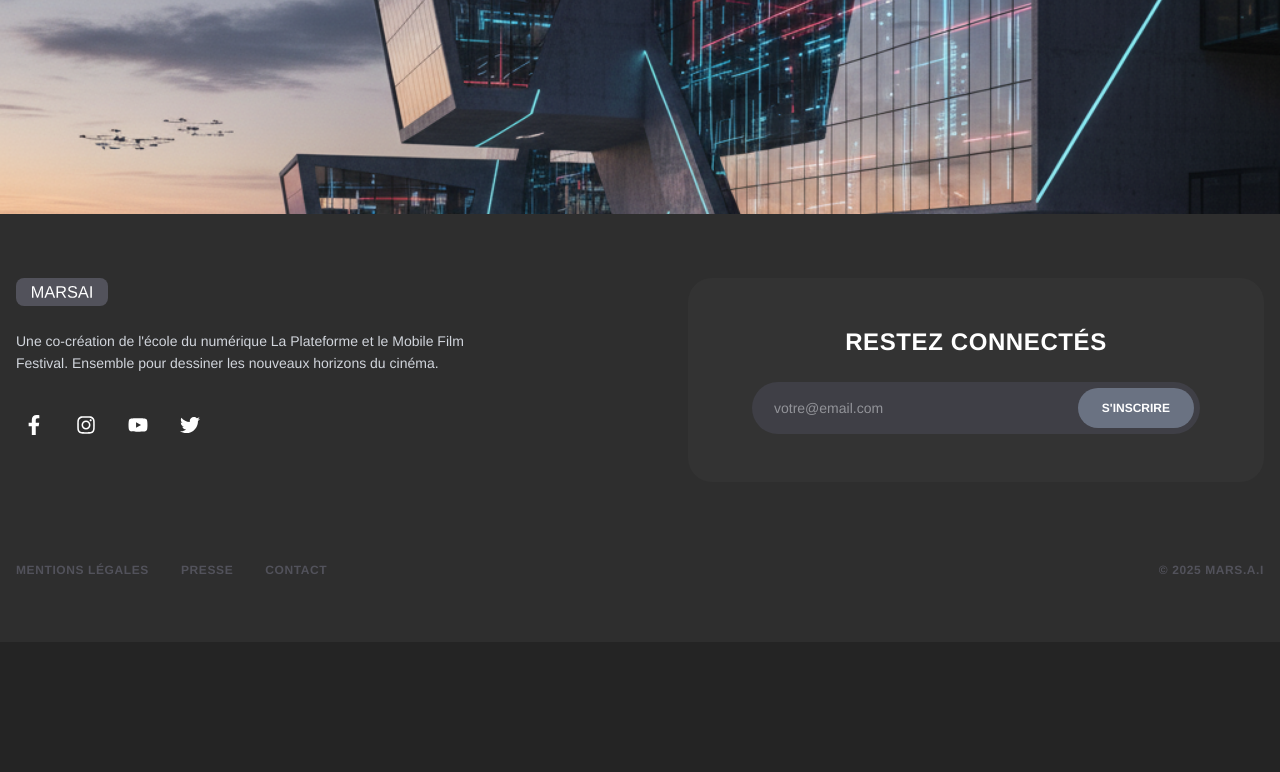
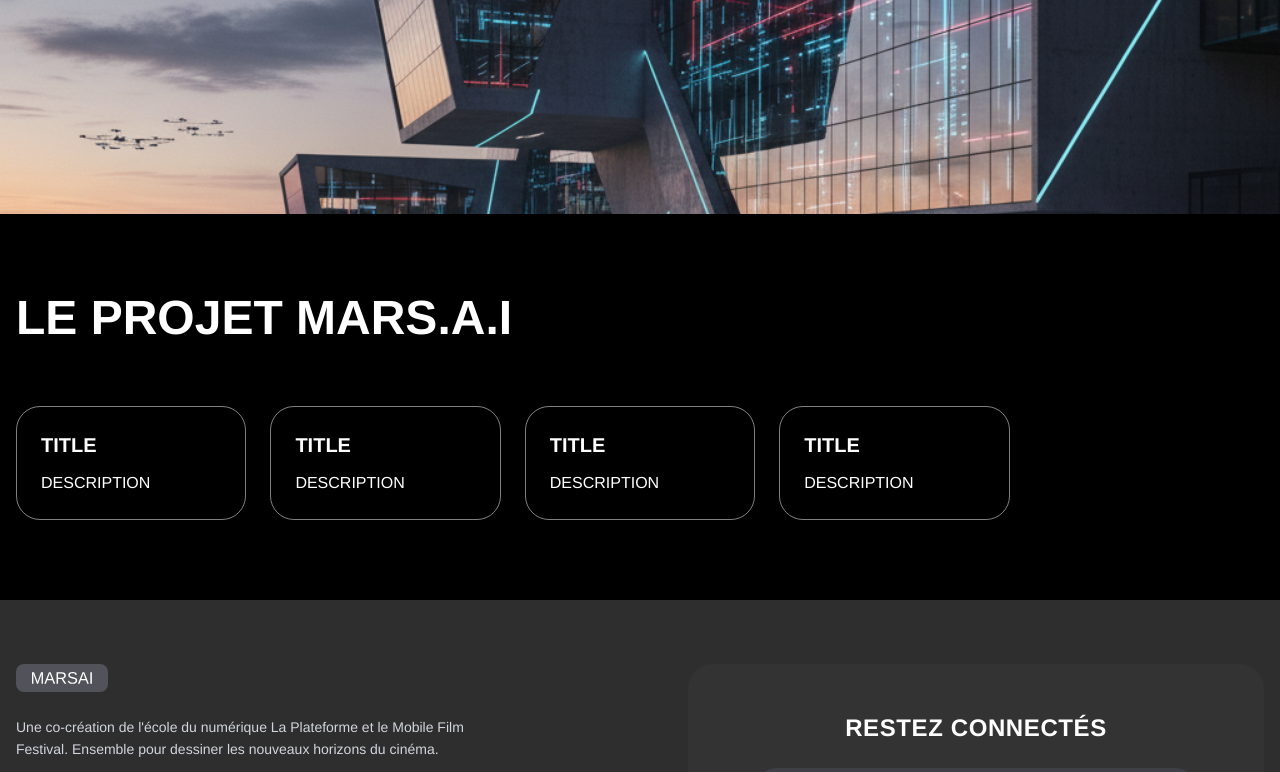
Before and after one commit to Gersho/marsai-front, a React (Vite) app: page / in a window 1280 px wide. Shown: the part 586-1358 px from the top of the page. Before the commit the page ends 1228 px from the top, so only its background shows below. Built offline with nearby package versions, Linux system fonts and the light colour scheme; the HTML template or start-up script is replaced by a standard one.

Commit message:
integration homepage projet

```diff
--- a/src/App.jsx
+++ b/src/App.jsx
@@ -11,7 +11,6 @@ function App() {
       <Routes>
         <Route path="/" element={<HomePage />} />
         <Route path="/movies" element={<GaleryPage />} />
-
       </Routes>
       <Footer/>
     </>
--- a/src/components/Footer.jsx
+++ b/src/components/Footer.jsx
@@ -23,7 +23,6 @@ const footerLogo = {
             <div className="inline-block bg-[#52525B] text-white font-bold px-4 py-2 rounded-lg text-sm tracking-wide">
               <Logo src={footerLogo.logo.src} alt={footerLogo.logo.alt} />
             </div>
-
             {/* Paragraphe de description */}
             <p className="text-gray-300 text-sm leading-relaxed max-w-md mx-auto lg:mx-0">
               Une co-création de l&apos;école du numérique La Plateforme et le Mobile Film Festival.
--- /dev/null
+++ b/src/components/Projet.jsx
@@ -0,0 +1,34 @@
+// import React from "react";
+
+const SectionProjet = () => {
+    return(
+        <section className="bg-black text-white py-20 px-4">
+                <div className="mb-16 max-w-7xl mx-auto ">
+            <h2 className="text-3xl md:text-5xl font-bold mb-4">
+                <span>LE PROJET MARS.A.I</span>
+            </h2>
+            </div>
+            <div className=" max-w-7xl mx-auto grid grid-cols-1 md:grid-cols-4 lg:grid-cols-5 gap-6 text-center md:text-left">
+            <div className="border border-white/50 p-6 rounded-3xl h-full">
+                <h3 className="text-xl font-bold mb-3 text-white">TITLE</h3>
+                <p>DESCRIPTION</p>
+            </div>
+            <div className="border border-white/50 p-6 rounded-3xl h-full">
+                <h3 className="text-xl font-bold mb-3 text-white">TITLE</h3>
+                <p>DESCRIPTION</p>
+            </div>
+            <div className="border border-white/50 p-6 rounded-3xl h-full">
+                <h3 className="text-xl font-bold mb-3 text-white">TITLE</h3>
+                <p>DESCRIPTION</p>
+            </div>
+            <div className="border border-white/50 p-6 rounded-3xl h-full">
+                <h3 className="text-xl font-bold mb-3 text-white">TITLE</h3>
+                <p>DESCRIPTION</p>
+            </div>
+            </div>
+        </section>
+    )
+
+};
+
+export default SectionProjet;
--- a/src/pages/HomePage.jsx
+++ b/src/pages/HomePage.jsx
@@ -1,8 +1,10 @@
 import { Link } from 'react-router-dom';
+import SectionProjet from '../components/Projet';
 
 function HomePage() {
   return (
-    <div className="typography py-24  md:py-36 lg:py-0 lg:min-h-screen bg-black bg-[url(/src/assets/banner-mobile.png)] md:bg-[url(/src/assets/banner.png)] bg-no-repeat bg-cover flex text-white">
+    <>
+        <div className="typography py-24  md:py-36 lg:py-0 lg:min-h-screen bg-black bg-[url(/src/assets/banner-mobile.png)] md:bg-[url(/src/assets/banner.png)] bg-no-repeat bg-cover flex text-white">
       <div className="flex-1 flex flex-col justify-center items-center max-w-lg mx-auto">
         <h1 className="uppercase text-center text-4xl md:text-6xl pb-4 text-white">
           Imaginez des <strong className="text-accent">futurs </strong>
@@ -38,6 +40,9 @@ function HomePage() {
         </div>
       </div>
     </div>
+    <SectionProjet />
+    </>
+
   );
 }
 
```
